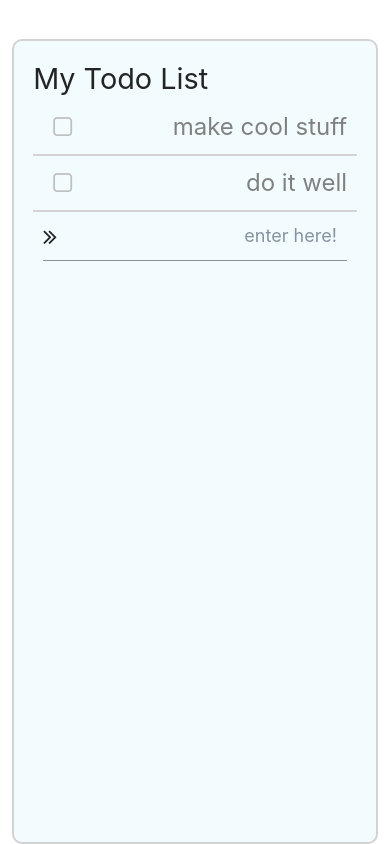
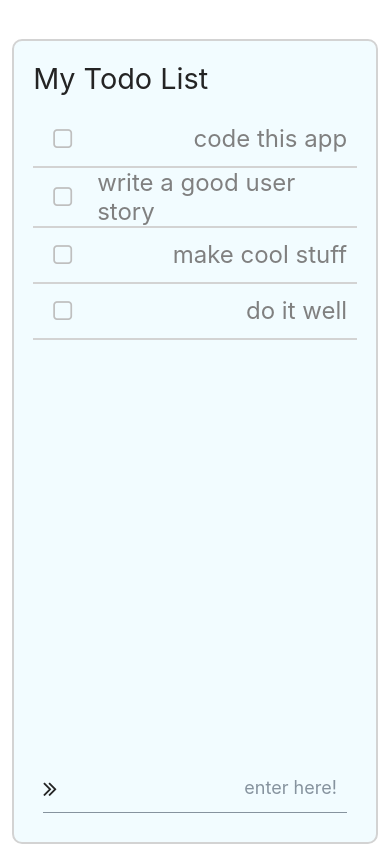
Before and after one commit to alberme/todolist-expo-app, a React Native app: screen / in a window 390 px wide. Built offline with nearby package versions, Linux system fonts and the light colour scheme.

Commit message:
mobile style fix

```diff
--- a/components/InputField/styled.js
+++ b/components/InputField/styled.js
@@ -1,10 +1,10 @@
-import { StyleSheet } from 'react-native'
+import { StyleSheet, Platform } from 'react-native'
 
 export const styles = StyleSheet.create({
   inputContainer: {
     padding: 10,
     textAlign: 'right',
-    width: 'calc(80% - 30px)'
+    width: Platform.OS === 'web' ? 'calc(80% - 30px)' : '50%',
   },
   icon: {
     paddingRight: 10,
--- a/components/TodoList/styled.js
+++ b/components/TodoList/styled.js
@@ -13,6 +13,9 @@
     borderColor: 'lightgray',
     height: '100%',
   },
+  todoContainer: {
+    flex: 1,
+  },
   title: {
     paddingBottom: '5%',
   },
```
